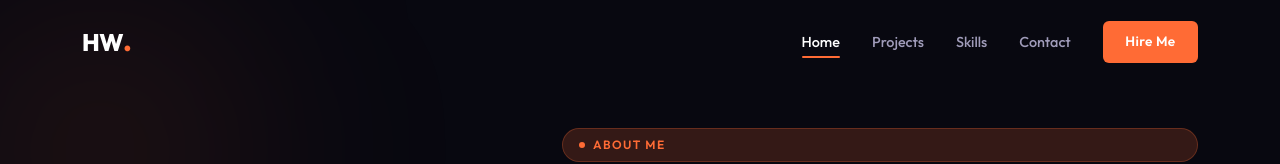
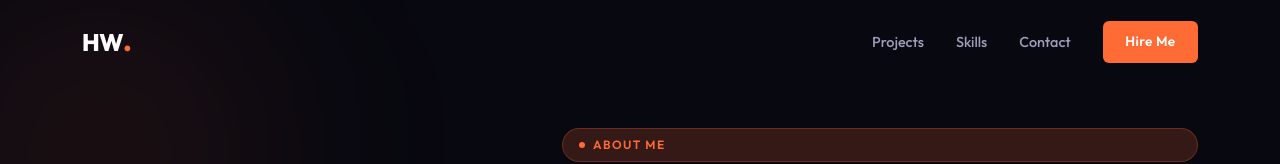
Before and after one commit to HildaWadada/my-website, a React (Vite) app in the folder hilda-portfolio/: page / in a window 1280 px wide. Shown: the top 164 px of the page. Built offline with nearby package versions, Linux system fonts and the light colour scheme; a web font is replaced by a local one.

Commit message:
Removed the home text

```diff
--- a/hilda-portfolio/src/components/Navbar.jsx
+++ b/hilda-portfolio/src/components/Navbar.jsx
@@ -3,7 +3,6 @@ import { Menu, X } from 'react-feather';
 import './Navbar.css';
 
 const navLinks = [
-  { label: 'Home',     href: '#home' },
   { label: 'Projects', href: '#projects' },
   { label: 'Skills',   href: '#skills' },
   { label: 'Contact',  href: '#contact' },
```
